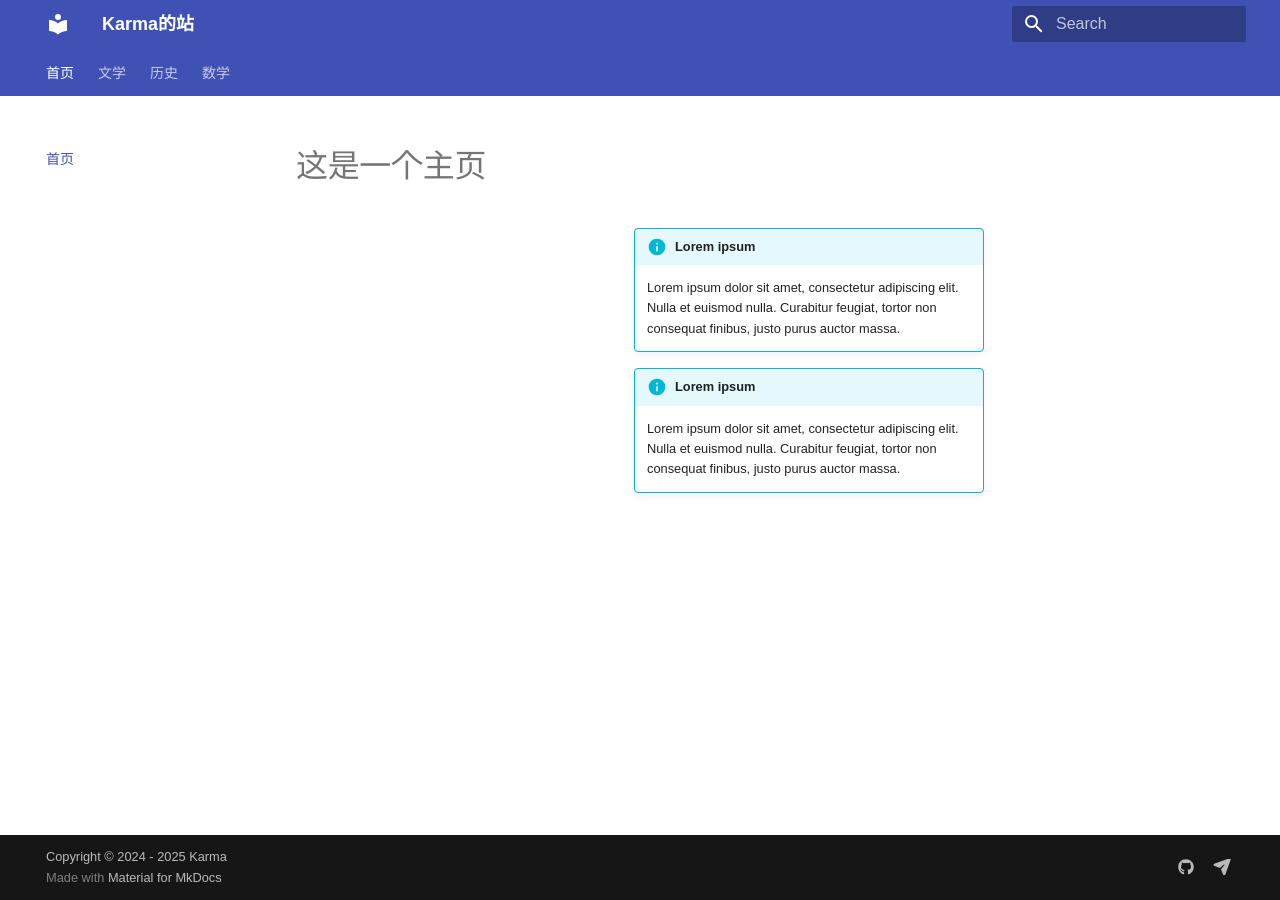
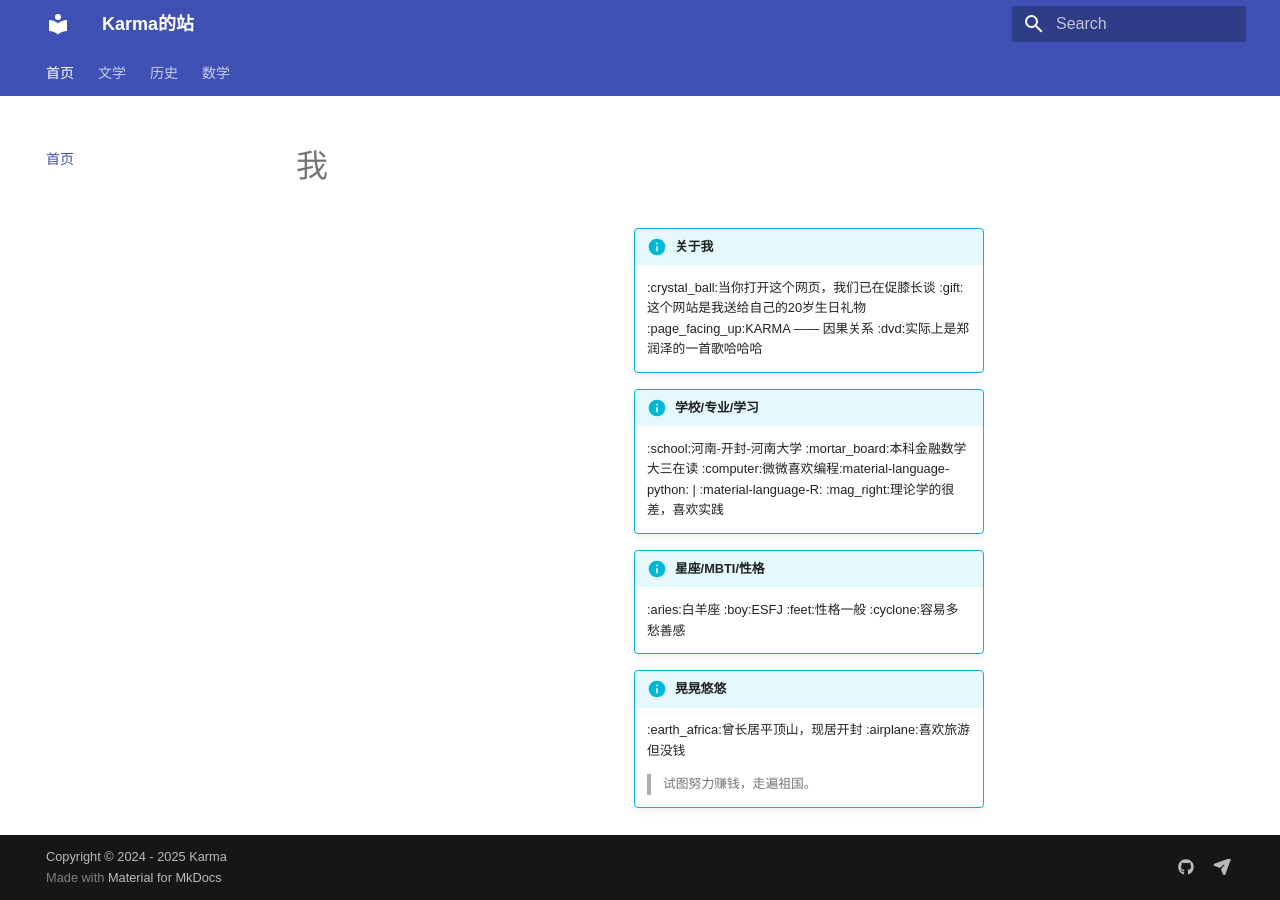
Before and after one commit to Colick-cgc/skills-github-pages, an MkDocs documentation site: the page built from docs/index.md, in a window 1280 px wide. Built offline with MkDocs 1.6.1 and Material for MkDocs 9.7.7, drawn with Linux system fonts in a browser that asks for light colours; a style sheet for code colours, icons or effects is not loaded.

Commit message:
Update index.md

```diff
--- a/docs/index.md
+++ b/docs/index.md
@@ -1,13 +1,24 @@
-# 这是一个主页
-!!! info inline end "Lorem ipsum"
+# 我
+!!! info inline end "关于我"
 
-    Lorem ipsum dolor sit amet, consectetur
-    adipiscing elit. Nulla et euismod nulla.
-    Curabitur feugiat, tortor non consequat
-    finibus, justo purus auctor massa.
-!!! info inline end "Lorem ipsum"
+    :crystal_ball:当你打开这个网页，我们已在促膝长谈
+    :gift:这个网站是我送给自己的20岁生日礼物
+    :page_facing_up:KARMA —— 因果关系
+    :dvd:实际上是郑润泽的一首歌哈哈哈
+!!! info inline end "学校/专业/学习"
 
-    Lorem ipsum dolor sit amet, consectetur
-    adipiscing elit. Nulla et euismod nulla.
-    Curabitur feugiat, tortor non consequat
-    finibus, justo purus auctor massa.
+    :school:河南-开封-河南大学
+    :mortar_board:本科金融数学大三在读
+    :computer:微微喜欢编程:material-language-python: | :material-language-R:
+    :mag_right:理论学的很差，喜欢实践
+!!! info inline end "星座/MBTI/性格"
+
+    :aries:白羊座
+    :boy:ESFJ
+    :feet:性格一般
+    :cyclone:容易多愁善感
+!!! info inline end "晃晃悠悠"
+
+    :earth_africa:曾长居平顶山，现居开封
+    :airplane:喜欢旅游但没钱
+    > 试图努力赚钱，走遍祖国。
```
